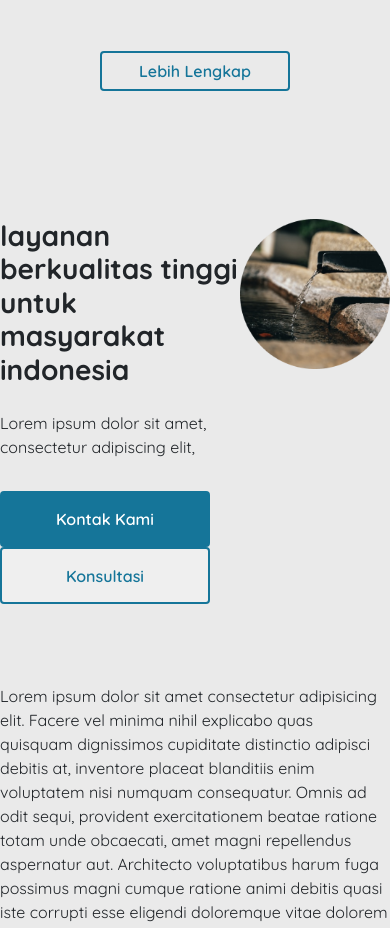
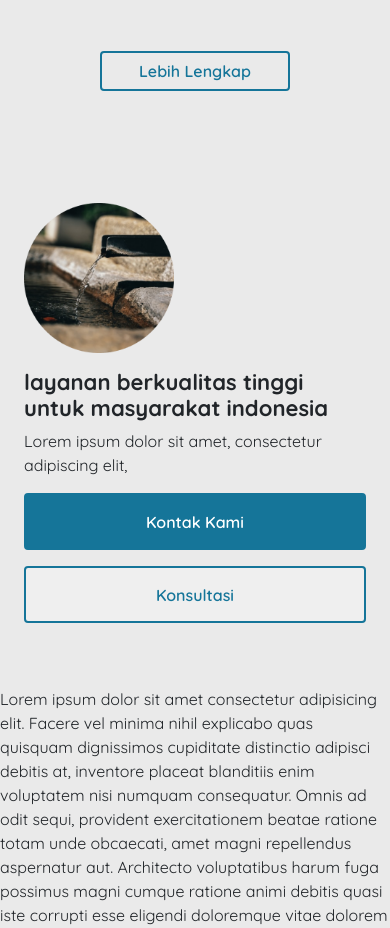
Before and after one commit to ruston-RnY/react-azuralab-test, a React (Create React App) app: page / in a window 390 px wide. Shown: the part 4345-5273 px from the top of the page. Built offline with nearby package versions, Linux system fonts and the light colour scheme.

Commit message:
fix responsive contact

```diff
--- a/src/elements/button/Button.scss
+++ b/src/elements/button/Button.scss
@@ -58,3 +58,13 @@
   color: $white;
   font-size: 12px;
 }
+
+@media(max-width: 576px) {
+  .btn-lg-noIcon {
+    width: 100%;
+  }
+
+  .btn-lg-colored {
+    width: 100%;
+  }
+}
--- a/src/parts/contact/Contact.js
+++ b/src/parts/contact/Contact.js
@@ -9,12 +9,12 @@ export default function Contact(props) {
   return (
     <section className={className.join(" ")}>
         <div className="row justify-content-center">
-        <div className="col-md-6">
-            <div className="contact-wrap d-flex justify-content-between">
+          <div className="col-lg-6 col-sm-8">
+              <div className="contact-wrap justify-content-between">
                 <div className="contact-content">
                   <h3>layanan berkualitas tinggi <br /> untuk masyarakat indonesia</h3>
-                <p className='py-3'>Lorem ipsum dolor sit amet, consectetur adipiscing elit,</p>
-                <Button isLargeColored className="mr-3">
+                  <p>Lorem ipsum dolor sit amet, consectetur adipiscing elit,</p>
+                  <Button isLargeColored className="mr-3 mb-3">
                     Kontak Kami
                   </Button>
                   <Button isLargeNoIcon>
--- a/src/parts/contact/Contact.scss
+++ b/src/parts/contact/Contact.scss
@@ -1,9 +1,34 @@
 .contact{
-  margin: 5rem 0;
-  h3{
-    font-weight: bold;
+  margin: 120px 0;
+  .contact-wrap{
+    display: flex;
+    .contact-content{
+      h3{
+        font-weight: bold;
+      }
+    }
+    .contact-img{
+      img{
+        max-width: 150px;
+      }
+    }
   }
-  img{
-    max-width: 150px;
+
+  @media(max-width: 576px){
+    margin: 40px 0;
+    .contact-wrap{
+      padding: 1.5rem;
+      display: grid;
+      .contact-content{
+        order: 2;
+        h3{
+          font-size: 22px;
+        }
+      }
+      .contact-img{
+        order: 1;
+        margin-bottom: 1rem;
+      }
+    }
   }
 }
```
Lines whose indentation alone changed are shown as unchanged.
